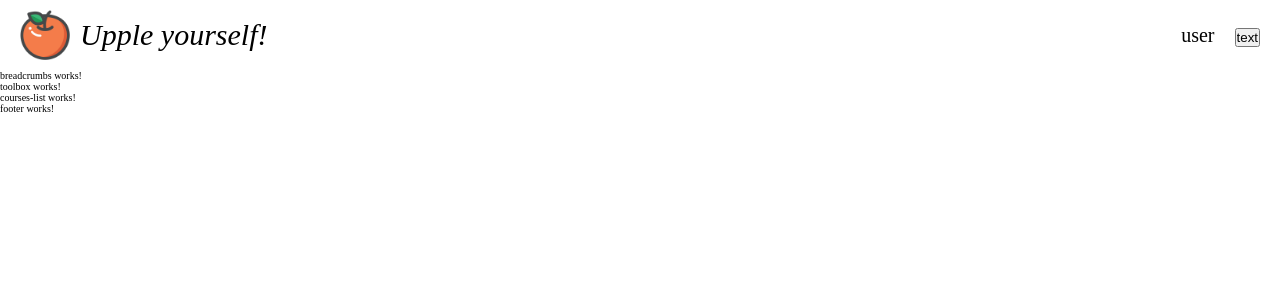
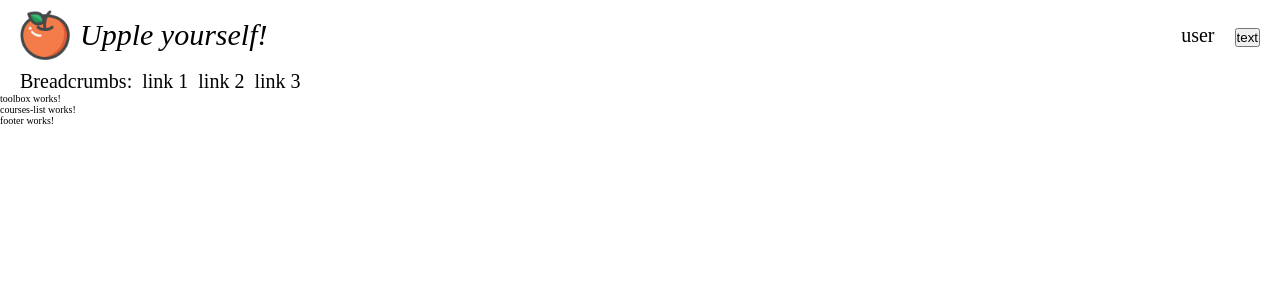
Before and after one commit to mikalai-sokarau/Angular, an Angular app: page / in a window 1280 px wide. Shown: the top 300 px of the page. Built offline with nearby package versions, Linux system fonts and the light colour scheme.

Commit message:
added breadcrumbs component

```diff
--- a/src/app/shared/breadcrumbs/breadcrumbs.component.html
+++ b/src/app/shared/breadcrumbs/breadcrumbs.component.html
@@ -1,3 +1,12 @@
-<p>
-  breadcrumbs works!
-</p>
+<ul>
+  <li><a href="#">Breadcrumbs:</a></li>
+  <li>
+    <a href="#">link 1</a>
+  </li>
+  <li>
+    <a href="#">link 2</a>
+  </li>
+  <li>
+    <a href="#">link 3</a>
+  </li>
+</ul>
--- a/src/app/shared/breadcrumbs/breadcrumbs.component.scss
+++ b/src/app/shared/breadcrumbs/breadcrumbs.component.scss
@@ -0,0 +1,13 @@
+ul {
+  display: flex;
+  margin-left: 2em;
+  li {
+    list-style: none;
+    margin-right: 1em;
+    a {
+      text-decoration: none;
+      color: black;
+      font-size: 2em;
+    }
+  }
+}
```
